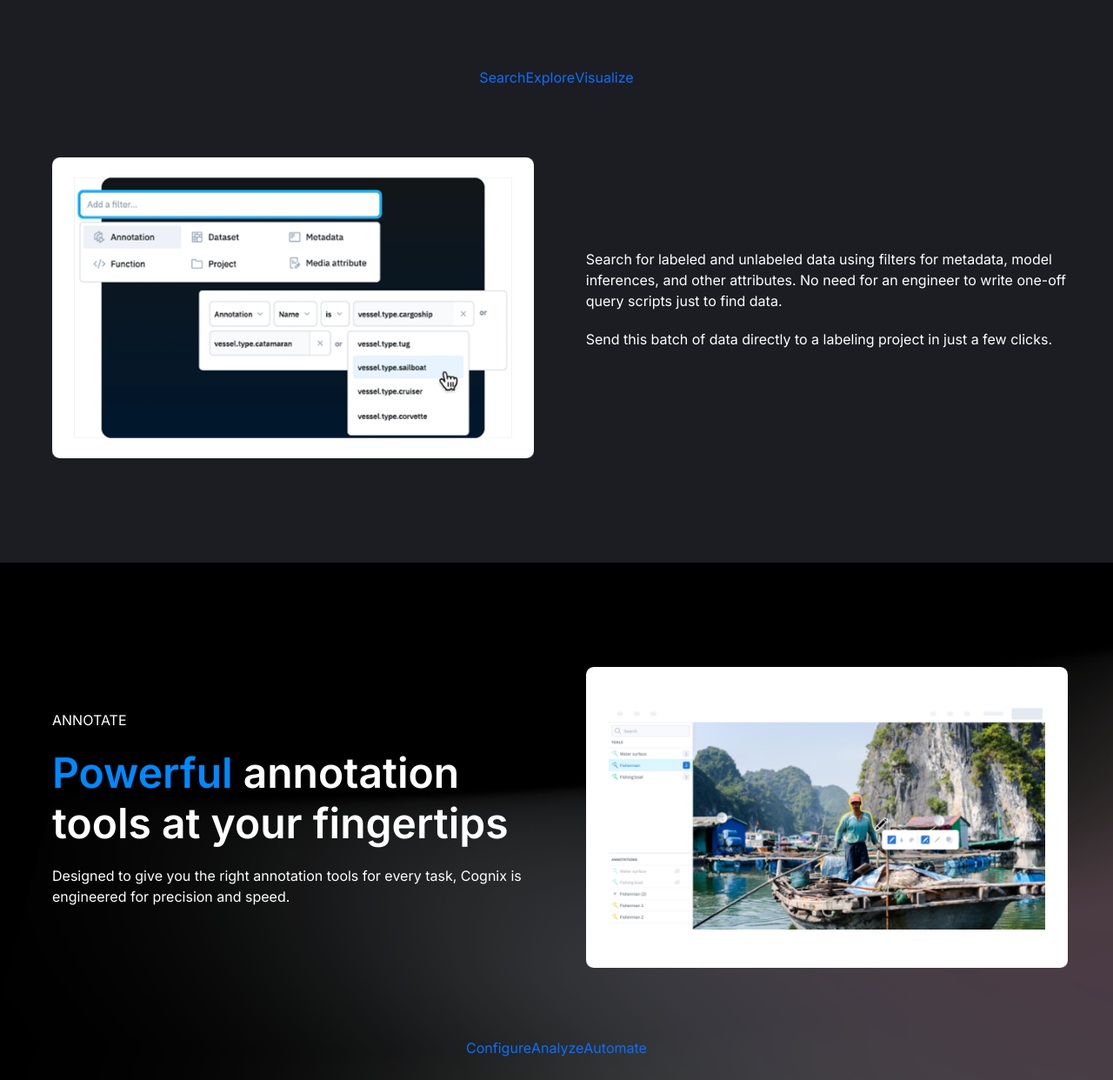
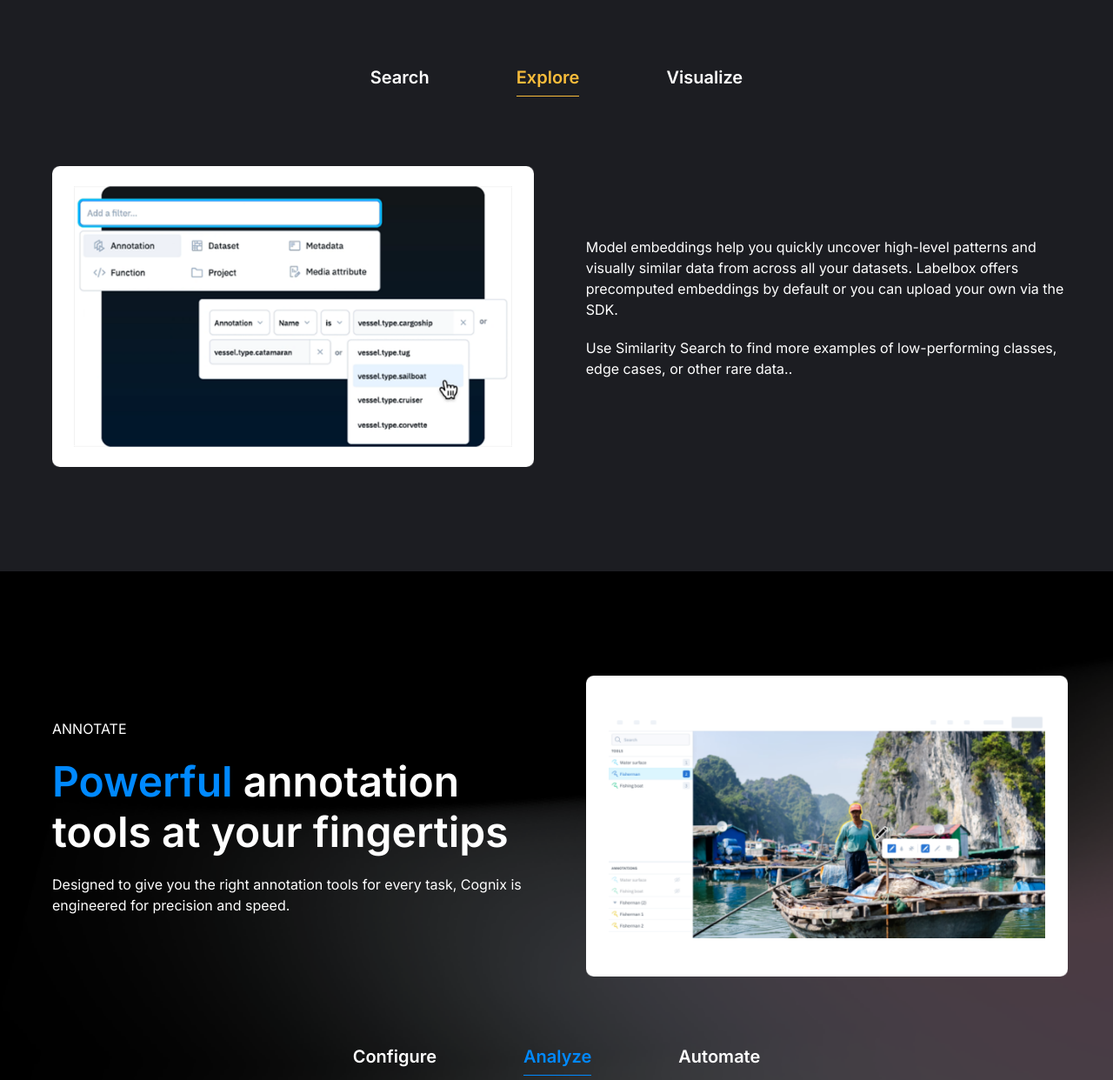
Before and after one commit to davidfrancisraj/DataSetu, a plain HTML site: page index.html in a window 1280 px wide. Shown: the part 1858-3100 px from the top of the page at 87% size. Drawn offline with Linux system fonts and the light colour scheme.

Commit message:
Home tab section updates

```diff
--- a/css/responsive.css
+++ b/css/responsive.css
@@ -19,6 +19,9 @@
 	.subscribe-wrap .btn {
 		border-radius: 0 6px 6px 0;
 	}
+	.sec-powerful .nav-tabs li, .sec-improve .nav-tabs li {
+	margin: 0 25px;
+}
 }
 
 @media (min-width: 992px){
@@ -136,6 +139,10 @@ border-top-right-radius: 10px;
     border-bottom-right-radius: 10px;
 }
 
+.sec-powerful .nav-tabs li, .sec-improve .nav-tabs li {
+	margin: 0 50px;
+}
+
 }
 
 @media (min-width: 1330px){
--- a/css/style.css
+++ b/css/style.css
@@ -36,7 +36,9 @@ h1, h2, h3, h4, h5, h6 {
 p {
 	margin-bottom: 2rem;
 }
-
+b, strong {
+    font-weight: 600;
+}
 .container-fluid, .container, .container-lg {
     padding-left: 30px;
     padding-right: 30px;
@@ -213,3 +215,46 @@ padding: 10px 20px;
 .footer-links .badge {
     font-weight: 400;
 }
+
+.sec-powerful .nav-tabs li, .sec-improve .nav-tabs li {
+	margin: 0 10px;
+}
+
+.sec-powerful .nav-tabs a:after, .sec-improve .nav-tabs a:after {
+	position: absolute;
+	content: '';
+	border-bottom: 1px solid var(--yellow);
+	    width: 100%;
+    bottom: 0;
+    left: 0;
+    opacity: 0;
+    transition: .4s ease;
+    transform: scale(0);
+}
+
+.sec-powerful .nav-tabs a:after {
+	border-bottom-color: var(--blue);
+}
+
+.sec-powerful .nav-tabs .active:after,  .sec-improve .nav-tabs .active:after {
+	 opacity: 1;
+	 transform: scale(1);
+}
+
+
+
+.sec-powerful .nav-tabs a, .sec-improve .nav-tabs a {
+	color: #fff;
+	padding-bottom: 10px;
+	position: relative;
+    display: block;
+}
+
+.sec-powerful .nav-tabs .active {
+	color: var(--blue);
+}
+
+ .sec-improve .nav-tabs .active {
+	 color: var(--yellow);
+
+}
--- a/index.html
+++ b/index.html
@@ -102,11 +102,11 @@ by using the right data.</h2>
 
             <section class="tab-sec pb-10">
                 <div class="container">
-                    <ul class="nav nav-tabs pb-8">
+                    <ul class="nav nav-tabs pb-8 h5">
 
-                        <li><a data-bs-toggle="tab" href="#Search">Search</a></li>
-                        <li class="active"><a data-bs-toggle="tab" href="#Explore">Explore</a></li>
-                        <li><a data-bs-toggle="tab" href="#Visualize">Visualize</a></li>
+                        <li><a data-bs-toggle="tab" href="#Search"><strong>Search</strong></a></li>
+                        <li><a data-bs-toggle="tab"  class="active" href="#Explore"><strong>Explore</strong></a></li>
+                        <li><a data-bs-toggle="tab" href="#Visualize"><strong>Visualize</strong></a></li>
                     </ul>
 
                     <div class="tab-content">
@@ -114,7 +114,7 @@ by using the right data.</h2>
                         <div id="Search" class="tab-pane fade">
                             <div class="row align-items-center gx-6">
                                 <div class="col-md-6">
-                                    <img src="" alt="explore" />
+                                    <img src="images/home/explore.png" alt="Search" />
                                 </div>
                                 <div class="col-md-6">
                                     <p>Search for labeled and unlabeled data using filters for metadata, model inferences, and other attributes.
@@ -131,10 +131,9 @@ by using the right data.</h2>
                                     <img src="images/home/explore.png" alt="explore" />
                                 </div>
                                 <div class="col-md-6">
-                                    <p>Search for labeled and unlabeled data using filters for metadata, model inferences, and other attributes.
-                                        No need for an engineer to write one-off query scripts just to find data. </p>
+                                    <p>Model embeddings help you quickly uncover high-level patterns and visually similar data from across all your datasets. Labelbox offers precomputed embeddings by default or you can upload your own via the SDK. </p>
                                     <p>
-                                        Send this batch of data directly to a labeling project in just a few clicks.
+                                         Use Similarity Search to find more examples of low-performing classes, edge cases, or other rare data..
                                     </p>
                                 </div>
                             </div>
@@ -142,13 +141,12 @@ by using the right data.</h2>
                         <div id="Visualize" class="tab-pane fade">
                             <div class="row align-items-center gx-6">
                                 <div class="col-md-6">
-                                    <img src="" alt="explore" />
+                                    <img src="images/home/explore.png" alt="Visualize" />
                                 </div>
                                 <div class="col-md-6">
-                                    <p>Search for labeled and unlabeled data using filters for metadata, model inferences, and other attributes.
-                                        No need for an engineer to write one-off query scripts just to find data. </p>
+                                    <p>Labelbox allows you to visualize and search for your raw unlabeled data, metadata, labeled ground truth, and model inferences in one place. </p>
                                     <p>
-                                        Send this batch of data directly to a labeling project in just a few clicks.
+                                       No need to waste time and resources building and maintaining infrastructure just to view your data.
                                     </p>
                                 </div>
                             </div>
@@ -179,11 +177,11 @@ Cognix is engineered for precision and speed.
 
             <section class="tab-sec">
                 <div class="container">
-                    <ul class="nav nav-tabs pb-8">
+                    <ul class="nav nav-tabs pb-8 h5">
 
-                        <li><a data-bs-toggle="tab" href="#Configure">Configure</a></li>
-                        <li class="active"><a data-bs-toggle="tab" href="#Analyze">Analyze</a></li>
-                        <li><a data-bs-toggle="tab" href="#Automate">Automate</a></li>
+                        <li><a data-bs-toggle="tab" href="#Configure"><strong>Configure</strong></a></li>
+                        <li><a data-bs-toggle="tab" class="active" href="#Analyze"><strong>Analyze</strong></a></li>
+                        <li><a data-bs-toggle="tab" href="#Automate"><strong>Automate</strong></a></li>
                     </ul>
 
                     <div class="tab-content">
@@ -191,13 +189,12 @@ Cognix is engineered for precision and speed.
                         <div id="Configure" class="tab-pane fade">
                             <div class="row align-items-center gx-6">
                                 <div class="col-md-6">
-                                    <img src="" alt="Configure" />
+                                    <img src="images/home/analyze.png" alt="Configure" />
                                 </div>
                                 <div class="col-md-6">
-                                    <p>Search for labeled and unlabeled data using filters for metadata, model inferences, and other attributes.
-                                        No need for an engineer to write one-off query scripts just to find data. </p>
+                                    <p>Import data from any source and annotate the data types you need including images, video, text, audio, medical imagery, tiled imagery, and custom editor.</p>
                                     <p>
-                                        Send this batch of data directly to a labeling project in just a few clicks.
+                                        Leverage attachments (via asset metadata & image overlay) to provide labelers with contextual information about the asset to be labeled.
                                     </p>
                                 </div>
                             </div>
@@ -209,9 +206,8 @@ Cognix is engineered for precision and speed.
                                 </div>
                                 <div class="col-md-6">
                                     <p>Actionable analytics for team performance that show you the efficiency of your projects and labelers. Optimize for time, costs, and quality through performance tools, labeling timer, and more.
-</p><p>
-Set permission levels for labelers at the organization level or at the project-based level to manage workflows across hundreds of labelers.
- </p>
+
+ </p><p>Set permission levels for labelers at the organization level or at the project-based level to manage workflows across hundreds of labelers.</p>
 
                                 </div>
                             </div>
@@ -219,13 +215,11 @@ Set permission levels for labelers at the organization level or at the project-b
                         <div id="Automate" class="tab-pane fade">
                             <div class="row align-items-center gx-6">
                                 <div class="col-md-6">
-                                    <img src="" alt="Automate" />
+                                    <img src="images/home/analyze.png" alt="Automate" />
                                 </div>
                                 <div class="col-md-6">
-                                    <p>Search for labeled and unlabeled data using filters for metadata, model inferences, and other attributes.
-                                        No need for an engineer to write one-off query scripts just to find data. </p>
-                                    <p>
-                                        Send this batch of data directly to a labeling project in just a few clicks.
+                                    <p>Use model-assisted labeling to import pre-labeled data for labeling teams to review and adjust directly. The result: savings of 50-70% in terms of annotation costs.
+
                                     </p>
                                 </div>
                             </div>
```
